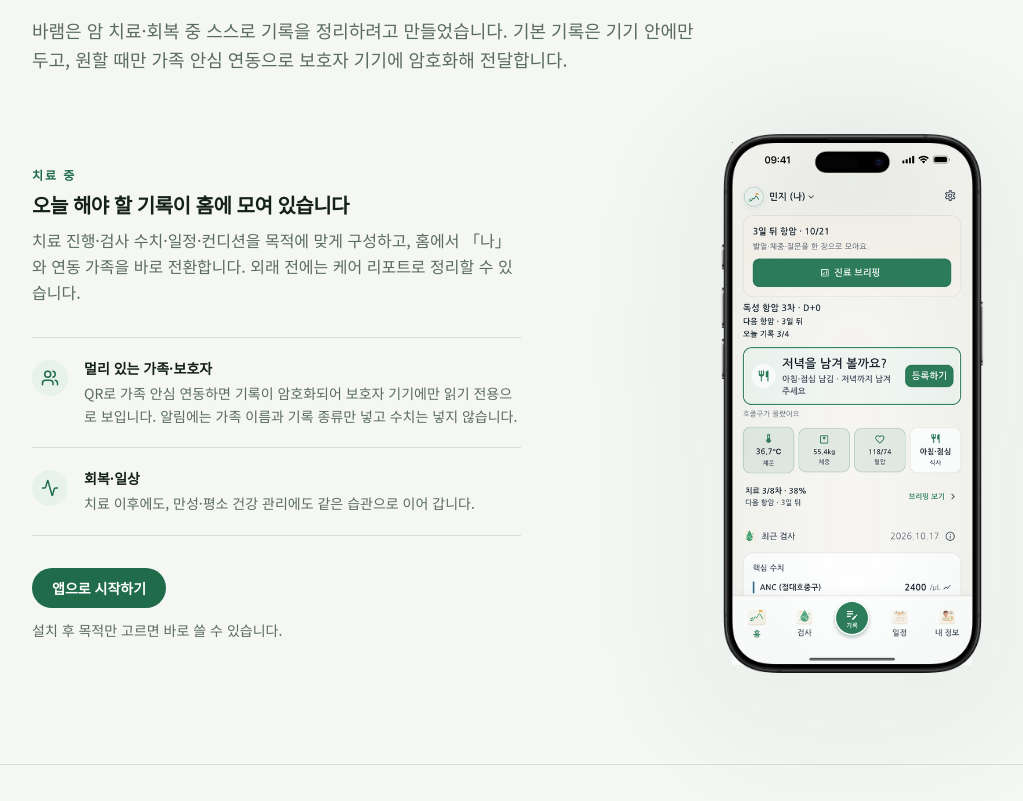
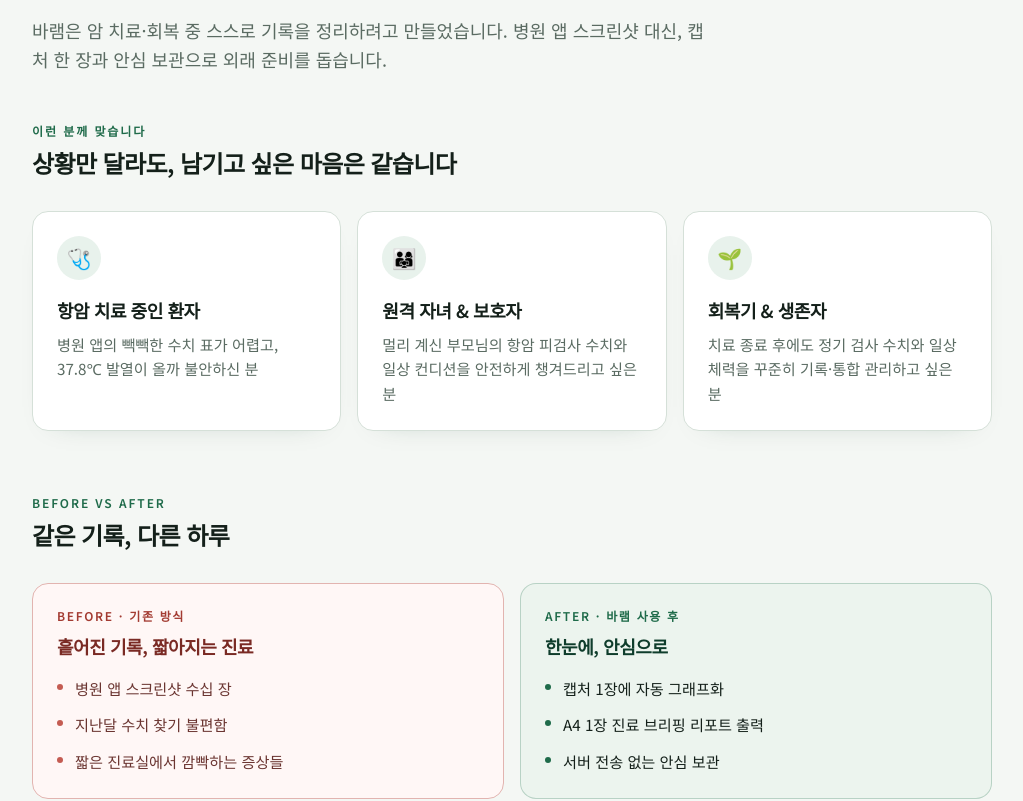
Before and after one commit to Hoon-Chang/barem-site, a Next.js app: page /barem-site/for-whom in a window 1280 px wide. Shown: the part 245-1046 px from the top of the page, without its empty margins (128-1151 px from the left). Built offline with nearby package versions, Linux system fonts and the light colour scheme.

Commit message:
Redesign for-whom with personas and Before/After contrast.
Add three target persona cards and a red-vs-green comparison of scattered records versus Barem’s clinic-ready workflow.

```diff
--- a/src/app/for-whom/page.tsx
+++ b/src/app/for-whom/page.tsx
@@ -6,7 +6,7 @@ import { absoluteUrl } from "../../../site.config";
 export const metadata: Metadata = {
   title: "이런 분께",
   description:
-    "항암·수술·외래가 이어질 때 오늘 기록을 한곳에. 멀리 있는 가족과 안심 연동·회복·일상에도.",
+    "항암 치료 중인 환자, 원격 보호자, 회복기·생존자를 위한 바램. Before/After로 흩어진 기록과 안심 검사노트를 비교해 보세요.",
   alternates: { canonical: absoluteUrl("/for-whom/") },
 };
 
@@ -17,12 +17,12 @@ export default function ForWhomPage() {
         eyebrow="이런 분께"
         title={
           <>
-            항암·수술·외래가 이어질 때,
+            나와 가족 중 누구에게든,
             <br className="hidden sm:block" />
-            오늘을 한곳에 — 필요할 때 가족과
+            오늘의 기록이 필요하신 분
           </>
         }
-        lead="바램은 암 치료·회복 중 스스로 기록을 정리하려고 만들었습니다. 기본 기록은 기기 안에만 두고, 원할 때만 가족 안심 연동으로 보호자 기기에 암호화해 전달합니다."
+        lead="바램은 암 치료·회복 중 스스로 기록을 정리하려고 만들었습니다. 병원 앱 스크린샷 대신, 캡처 한 장과 안심 보관으로 외래 준비를 돕습니다."
       >
         <ForWhomContent />
       </PageShell>
--- a/src/components/sections/for-whom.tsx
+++ b/src/components/sections/for-whom.tsx
@@ -1,40 +1,114 @@
 import Link from "next/link";
 import { PhoneShot } from "../phone-shot";
-import { forWhomAlso } from "../../content/marketing";
+import {
+  forWhomBeforeAfter,
+  forWhomPersonas,
+} from "../../content/marketing";
 
 export function ForWhomContent() {
+  const { before, after } = forWhomBeforeAfter;
+
   return (
-    <div className="grid items-center gap-10 lg:grid-cols-[1fr_0.85fr] lg:gap-14">
-      <div className="space-y-8">
-        <div>
+    <div className="space-y-14 sm:space-y-16">
+      <section>
         <p className="text-xs font-semibold tracking-[0.16em] text-green uppercase">
-            치료 중
+          이런 분께 맞습니다
         </p>
-          <p className="mt-2 text-lg font-semibold tracking-tight text-ink sm:text-xl">
-            오늘 해야 할 기록이 홈에 모여 있습니다
+        <h2 className="mt-2 max-w-2xl text-xl font-semibold tracking-tight text-ink sm:text-2xl">
+          상황만 달라도, 남기고 싶은 마음은 같습니다
+        </h2>
+        <ul className="mt-8 grid gap-4 sm:grid-cols-2 lg:grid-cols-3">
+          {forWhomPersonas.map((persona) => (
+            <li
+              key={persona.title}
+              className="flex flex-col rounded-2xl border border-line bg-surface px-5 py-6 shadow-[0_10px_28px_-24px_rgba(15,61,44,0.35)] sm:px-6"
+            >
+              <span
+                aria-hidden
+                className="inline-flex h-11 w-11 items-center justify-center rounded-full bg-green-soft text-xl"
+              >
+                {persona.emoji}
+              </span>
+              <h3 className="mt-4 text-base font-semibold tracking-tight text-ink sm:text-lg">
+                {persona.title}
+              </h3>
+              <p className="mt-2 flex-1 text-sm leading-relaxed text-muted sm:text-[0.95rem]">
+                {persona.body}
               </p>
-          <p className="mt-2 text-base leading-relaxed text-muted">
-            치료 진행·검사 수치·일정·컨디션을 목적에 맞게 구성하고, 홈에서
-            「나」와 연동 가족을 바로 전환합니다. 외래 전에는 케어 리포트로
-            정리할 수 있습니다.
-          </p>
-        </div>
-
-        <ul className="divide-y divide-line border-y border-line">
-          {forWhomAlso.map(({ icon: Icon, label, body }) => (
-            <li key={label} className="flex gap-4 py-5">
-              <span className="mt-0.5 inline-flex h-9 w-9 shrink-0 items-center justify-center rounded-full bg-green-soft text-green">
-                <Icon size={18} aria-hidden />
-              </span>
-              <div>
-                <p className="text-sm font-semibold text-ink">{label}</p>
-                <p className="mt-1 text-sm leading-relaxed text-muted">{body}</p>
-              </div>
             </li>
           ))}
         </ul>
+      </section>
 
+      <section>
+        <p className="text-xs font-semibold tracking-[0.16em] text-green uppercase">
+          Before vs After
+        </p>
+        <h2 className="mt-2 max-w-2xl text-xl font-semibold tracking-tight text-ink sm:text-2xl">
+          같은 기록, 다른 하루
+        </h2>
+        <div className="mt-8 grid gap-4 lg:grid-cols-2">
+          <article className="rounded-2xl border border-[#e2b4b0] bg-[#fff7f6] px-5 py-6 sm:px-6">
+            <p className="text-xs font-semibold tracking-[0.14em] text-[#a33b32] uppercase">
+              {before.label}
+            </p>
+            <h3 className="mt-2 text-lg font-semibold tracking-tight text-[#7a2a24]">
+              {before.title}
+            </h3>
+            <ul className="mt-4 space-y-3">
+              {before.points.map((point) => (
+                <li
+                  key={point}
+                  className="flex gap-3 text-sm leading-relaxed text-[#6b3531] sm:text-[0.95rem]"
+                >
+                  <span
+                    aria-hidden
+                    className="mt-2 h-1.5 w-1.5 shrink-0 rounded-full bg-[#c45c52]"
+                  />
+                  <span>{point}</span>
+                </li>
+              ))}
+            </ul>
+          </article>
+
+          <article className="rounded-2xl border border-green/25 bg-green-soft/70 px-5 py-6 sm:px-6">
+            <p className="text-xs font-semibold tracking-[0.14em] text-green uppercase">
+              {after.label}
+            </p>
+            <h3 className="mt-2 text-lg font-semibold tracking-tight text-green-deep">
+              {after.title}
+            </h3>
+            <ul className="mt-4 space-y-3">
+              {after.points.map((point) => (
+                <li
+                  key={point}
+                  className="flex gap-3 text-sm leading-relaxed text-ink sm:text-[0.95rem]"
+                >
+                  <span
+                    aria-hidden
+                    className="mt-2 h-1.5 w-1.5 shrink-0 rounded-full bg-green"
+                  />
+                  <span>{point}</span>
+                </li>
+              ))}
+            </ul>
+          </article>
+        </div>
+      </section>
+
+      <section className="grid items-center gap-10 border-t border-line pt-12 lg:grid-cols-[1fr_0.85fr] lg:gap-14">
         <div>
+          <p className="text-xs font-semibold tracking-[0.16em] text-green uppercase">
+            바로 시작
+          </p>
+          <p className="mt-2 text-lg font-semibold tracking-tight text-ink sm:text-xl">
+            목적만 고르면, 오늘 기록이 홈에 모입니다
+          </p>
+          <p className="mt-2 max-w-xl text-base leading-relaxed text-muted">
+            치료 진행·검사 수치·일정·컨디션을 목적에 맞게 구성하고, 외래 전에는
+            케어 리포트로 정리할 수 있습니다. 기본 기록은 기기 안에만 둡니다.
+          </p>
+          <div className="mt-6">
             <Link
               href="/#download"
               className="inline-flex rounded-full bg-green px-5 py-2.5 text-sm font-semibold text-white transition hover:bg-green-deep"
@@ -42,11 +116,10 @@ export function ForWhomContent() {
               앱으로 시작하기
             </Link>
             <p className="mt-3 text-sm text-muted">
-            설치 후 목적만 고르면 바로 쓸 수 있습니다.
+              회원가입 없이 설치 즉시 사용할 수 있습니다.
             </p>
           </div>
         </div>
-
         <div className="flex justify-center lg:justify-end">
           <div className="w-[min(100%,280px)] animate-[fade-rise_0.7s_ease-out_both]">
             <PhoneShot
@@ -56,6 +129,7 @@ export function ForWhomContent() {
             />
           </div>
         </div>
+      </section>
     </div>
   );
 }
--- a/src/content/marketing.ts
+++ b/src/content/marketing.ts
@@ -49,19 +49,46 @@ export type IconBlurb = {
   body: string;
 };
 
-export const forWhomAlso: { icon: LucideIcon; label: string; body: string }[] =
-  [
-    {
-      icon: Users,
-      label: "멀리 있는 가족·보호자",
-      body: "QR로 가족 안심 연동하면 기록이 암호화되어 보호자 기기에만 읽기 전용으로 보입니다. 알림에는 가족 이름과 기록 종류만 넣고 수치는 넣지 않습니다.",
-    },
-    {
-      icon: Activity,
-      label: "회복·일상",
-      body: "치료 이후에도, 만성·평소 건강 관리에도 같은 습관으로 이어 갑니다.",
-    },
-  ];
+/** /for-whom — 3대 타깃 페르소나 */
+export const forWhomPersonas = [
+  {
+    emoji: "🩺",
+    title: "항암 치료 중인 환자",
+    body: "병원 앱의 빽빽한 수치 표가 어렵고, 37.8℃ 발열이 올까 불안하신 분",
+  },
+  {
+    emoji: "👨‍👩‍👧",
+    title: "원격 자녀 & 보호자",
+    body: "멀리 계신 부모님의 항암 피검사 수치와 일상 컨디션을 안전하게 챙겨드리고 싶은 분",
+  },
+  {
+    emoji: "🌱",
+    title: "회복기 & 생존자",
+    body: "치료 종료 후에도 정기 검사 수치와 일상 체력을 꾸준히 기록·통합 관리하고 싶은 분",
+  },
+] as const;
+
+/** /for-whom — Before vs After */
+export const forWhomBeforeAfter = {
+  before: {
+    label: "Before · 기존 방식",
+    title: "흩어진 기록, 짧아지는 진료",
+    points: [
+      "병원 앱 스크린샷 수십 장",
+      "지난달 수치 찾기 불편함",
+      "짧은 진료실에서 깜빡하는 증상들",
+    ],
+  },
+  after: {
+    label: "After · 바램 사용 후",
+    title: "한눈에, 안심으로",
+    points: [
+      "캡처 1장에 자동 그래프화",
+      "A4 1장 진료 브리핑 리포트 출력",
+      "서버 전송 없는 안심 보관",
+    ],
+  },
+} as const;
 
 /** 암 치료·회복 중 상황별 사용 예. */
 export const usageScenarios = [
```
Also changed, not shown: 22 other files (tests, documents, lock files or other folders). Lines whose indentation alone changed are shown as unchanged.
